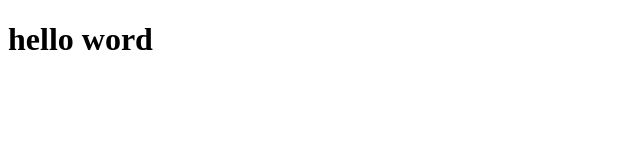
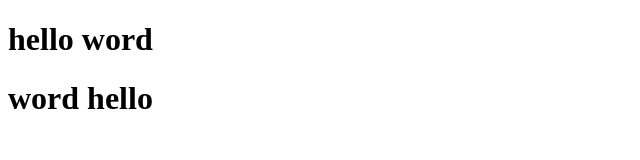
Before and after one commit to liwanting1/test, a plain HTML site: page index.html in a window 1280 px wide. Shown: the whole page, without its empty margins (0-640 px from the left). Drawn offline with Linux system fonts and the light colour scheme.

Commit message:
提交文件

```diff
--- a/index.html
+++ b/index.html
@@ -7,5 +7,6 @@
 </head>
 <body>
     <h1>hello word</h1>
+    <h1> word hello</h1>
 </body>
 </html>
```
Also changed, not shown: b.txt (added), c.txt (added).
